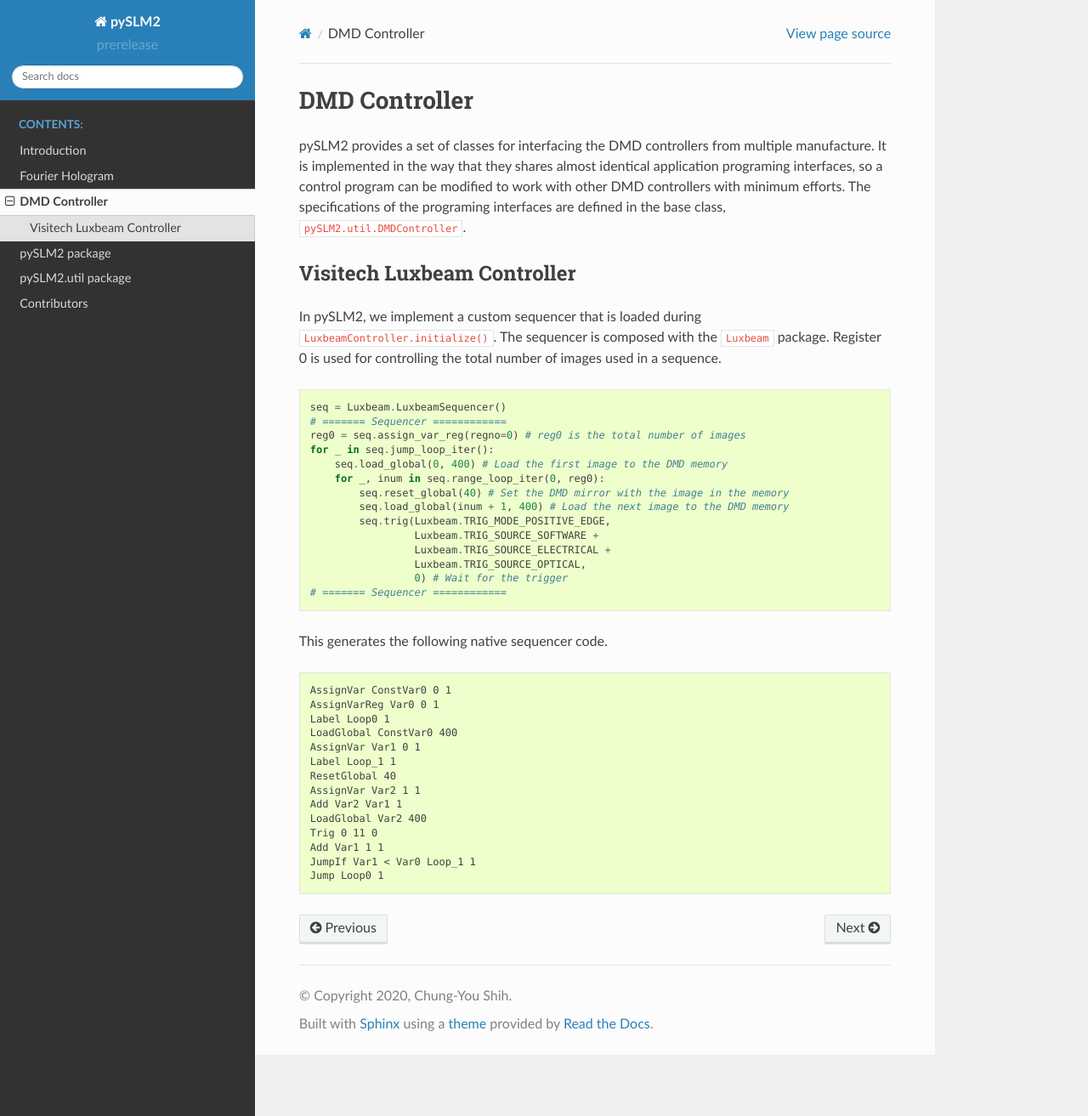
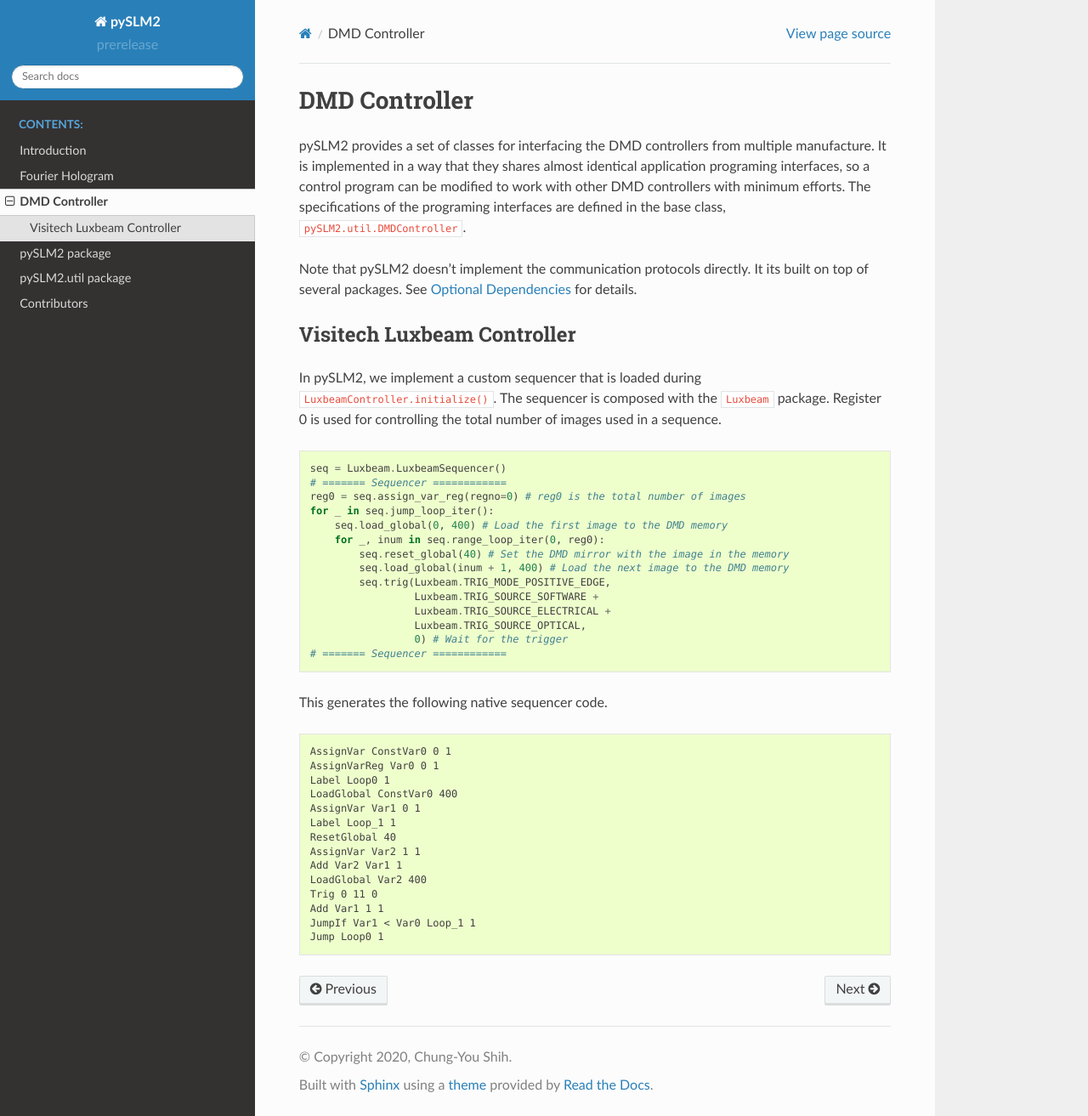
Before and after one commit to QITI/pySLM2, a Sphinx documentation site: the page built from doc/source/controller.rst, in a window 1280 px wide and 1313 px high. Shown: the whole window at 85% size. Built offline with Sphinx 7.4.7 and the Read the Docs theme 2.0.0, drawn with Linux system fonts in a browser that asks for light colours.

Commit message:
update docs

```diff
--- a/doc/source/Intro.rst
+++ b/doc/source/Intro.rst
@@ -29,6 +29,8 @@
 
     python setup.py develop
 
+.. _sec-optional-dependencies:
+
 Optional Dependencies
 ---------------------
 pySLM2.util includes provides an universal interface for interacting with DMD controllers from different vendors.
--- a/doc/source/controller.rst
+++ b/doc/source/controller.rst
@@ -1,9 +1,13 @@
 DMD Controller
 ==============
 pySLM2 provides a set of classes for interfacing the DMD controllers from multiple manufacture.
-It is implemented in the way that they shares almost identical application programing interfaces,
+It is implemented in a way that they shares almost identical application programing interfaces,
 so a control program can be modified to work with other DMD controllers with minimum efforts.
 The specifications of the programing interfaces are defined in the base class, ``pySLM2.util.DMDController``.
+
+Note that pySLM2 doesn't implement the communication protocols directly.
+It its built on top of several packages.
+See :ref:`sec-optional-dependencies` for details.
 
 Visitech Luxbeam Controller
 ---------------------------
```
